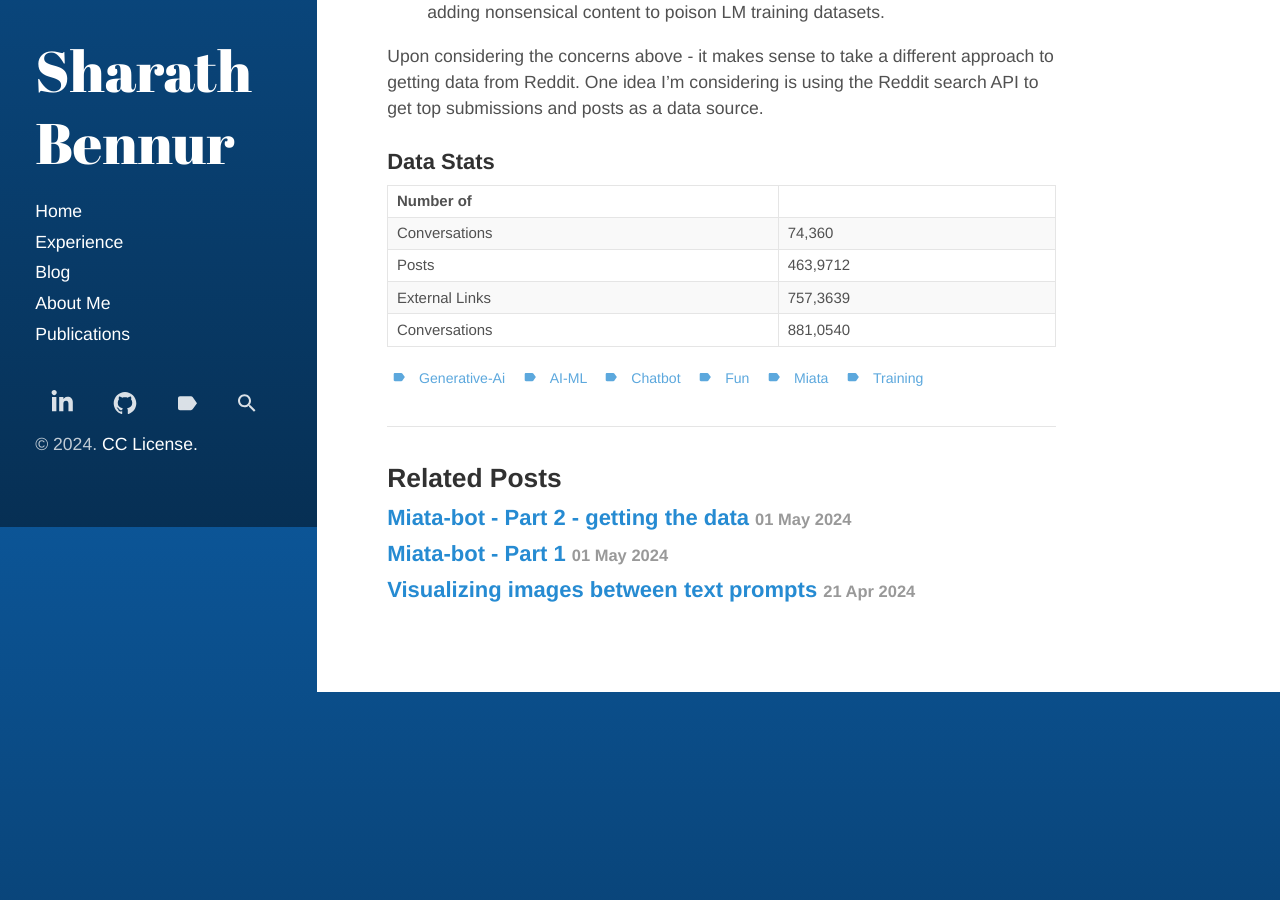
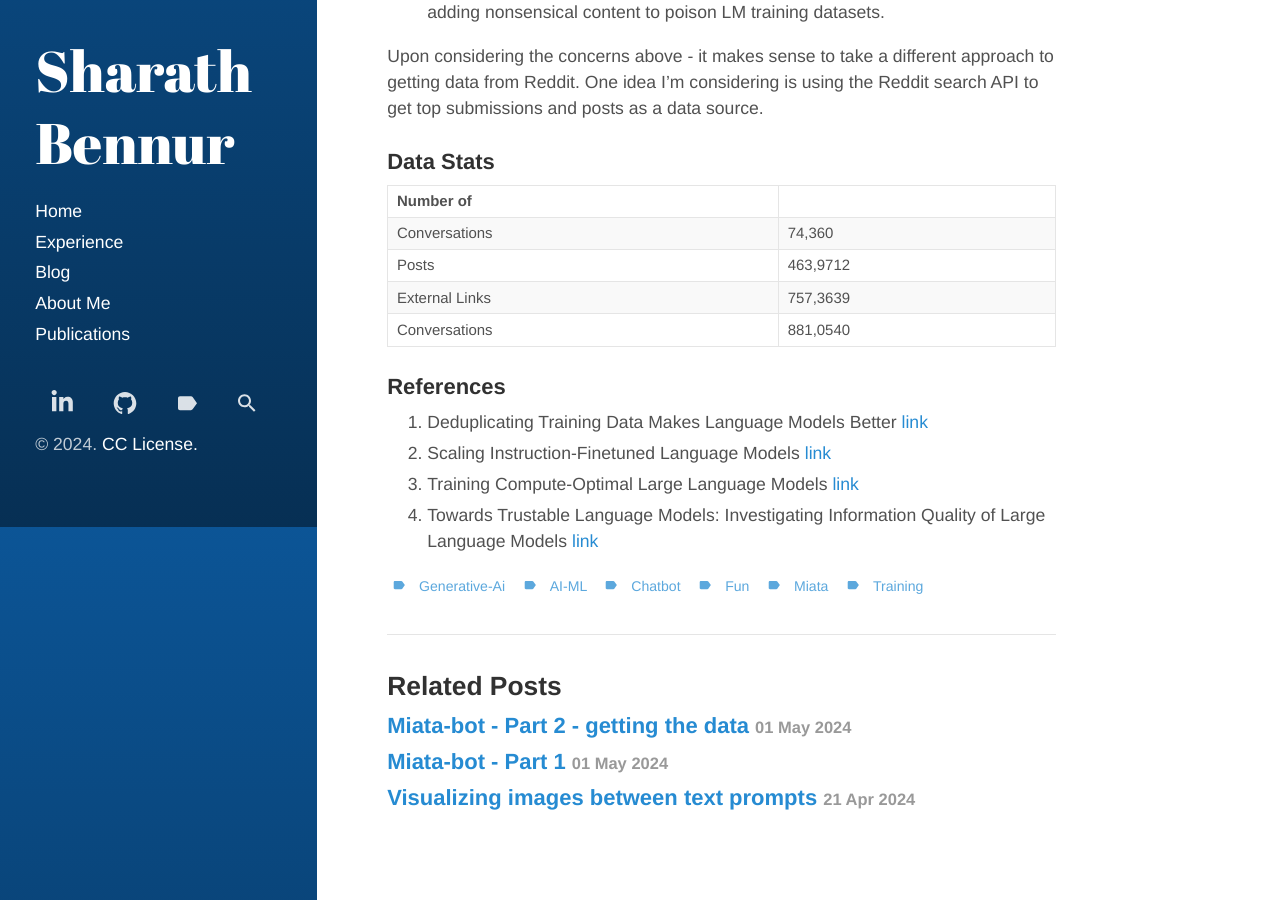
Before and after one commit to sharathbennur/sharathbennur.github.io, a Jekyll site: the page built from _posts/2024-05-01-the-miata-bot-part3.md, in a window 1280 px wide and 900 px high, scrolled down 2173 px. Built offline with Jekyll 4.4.1, drawn with Linux system fonts in a browser that asks for light colours; before the commit the page ends 2865 px from its top, so only the background shows below that.

Commit message:
Updated post

```diff
--- a/_posts/2024-05-01-the-miata-bot-part3.md
+++ b/_posts/2024-05-01-the-miata-bot-part3.md
@@ -21,10 +21,10 @@
 - The current design for the miata-bot is to use a Question-Answering (QA) Language Model (LM) - where users ask it questions about any generation of Miata and the bot provides 'useful' answers (more about this later).
   - So the data used to fine-tune the LM has to be structured as Question-Answer pairs.
   - The original/first post is the question and every response post is assumed to be part of the answer
-- Should all posts be in included? The short answer is probably not as recent improvements in LM performance have largely been attributed to [better training data](). So, if the focus is to use only high quality - how do we determine high quality threads, posts and replies? Some possibilities include:
+- Should all posts be in included? The short answer is probably not as recent improvements in LM performance have largely been attributed to [better training data](#references). So, if the focus is to use only high quality - how do we determine high quality threads, posts and replies? Some possibilities include:
   - Using only threads with a minimum number of replies (at least 5 replies in this dataset)
   - Responses must contain at least 1 sentence with at least 7 words.
-  - What about using measures of language complexity like the [GunningFox index]() to measure language complexity and only keeping responses that are grade level 8 or higher?
+  - What about using measures of language complexity like the [GunningFox index](https://en.wikipedia.org/wiki/Gunning_fog_index) to measure language complexity and only keeping responses that are grade level 8 or higher?
 - What about meta-data if available - should it be included as part of the context for each prompt
   - Posts often contains quotes - they are included in the thread, should they be included in the context or as part of the response?
   - Posts often contain links - should the bot get the text / pdfs from the links, then:
@@ -58,3 +58,10 @@
 | Posts          | 463,9712 |
 | External Links | 757,3639 |
 | Conversations  | 881,0540 |
+
+
+### References
+1. Deduplicating Training Data Makes Language Models Better [link](https://arxiv.org/pdf/2107.06499)
+2. Scaling Instruction-Finetuned Language Models [link](https://arxiv.org/pdf/2210.11416)
+3. Training Compute-Optimal Large Language Models [link](https://arxiv.org/pdf/2203.15556)
+4. Towards Trustable Language Models: Investigating Information Quality of Large Language Models [link](https://arxiv.org/pdf/2401.13086)
```
